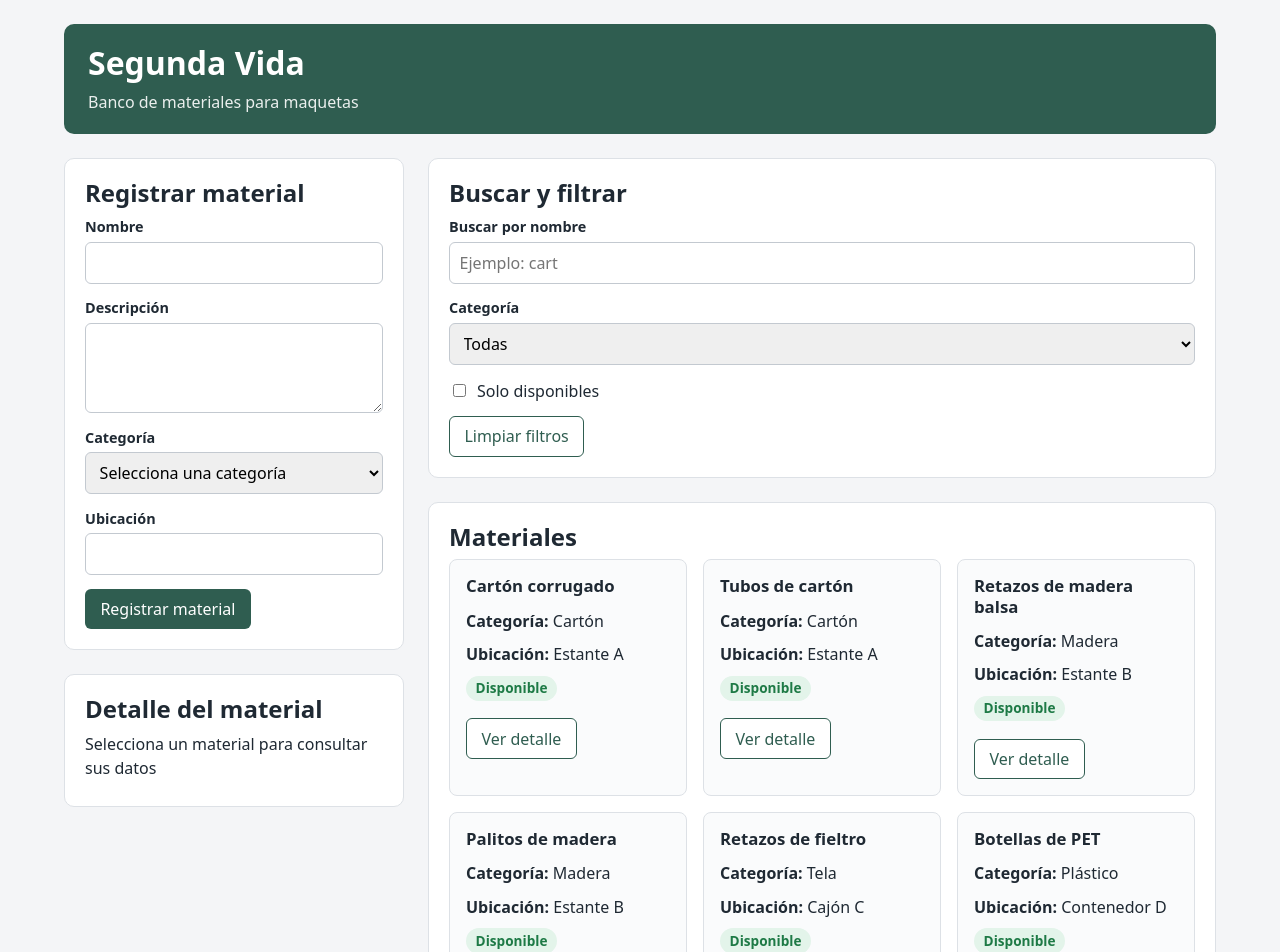
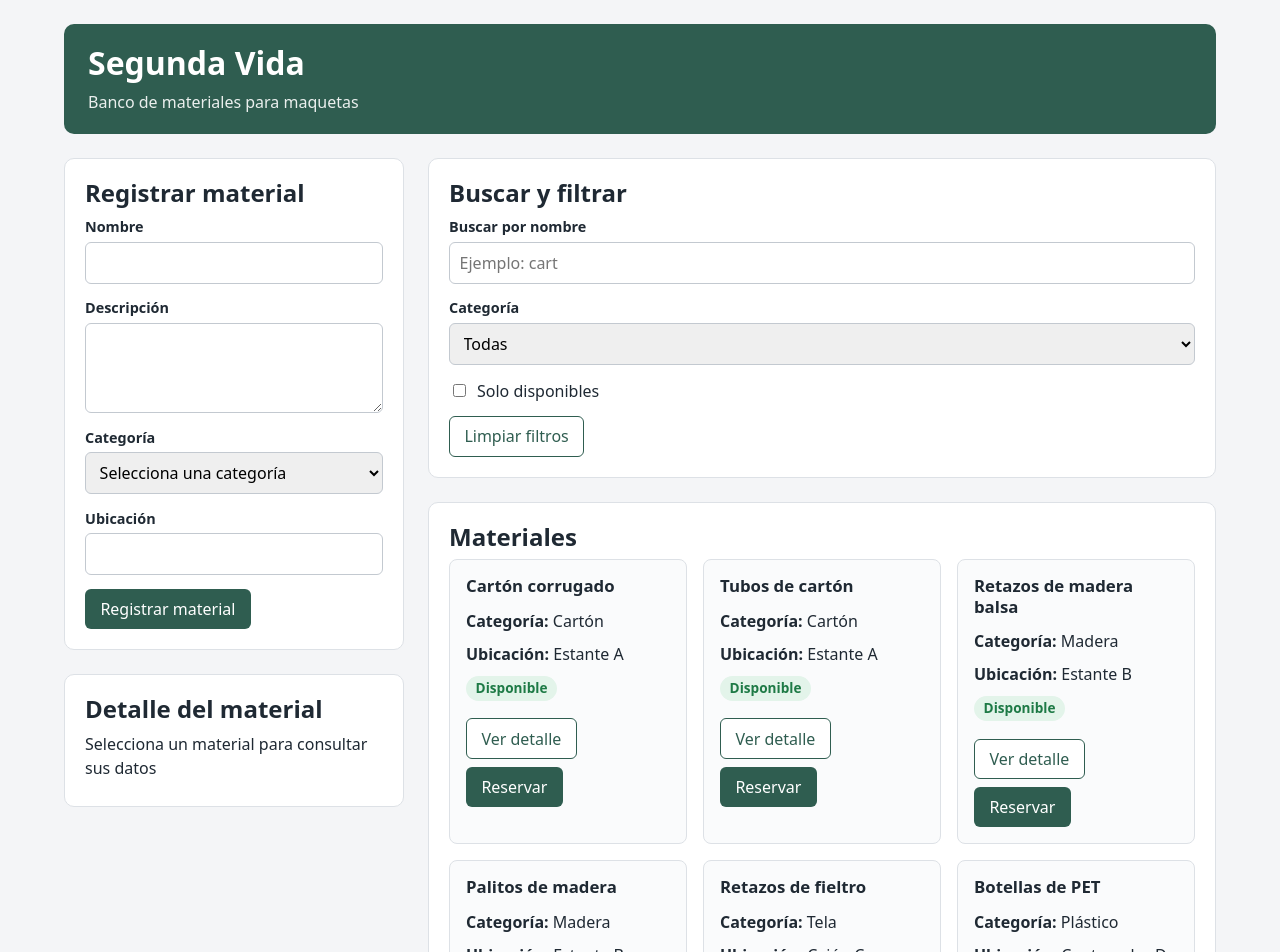
Before and after one commit to OthonLozano/PSBW, a React (Vite) app in the folder PracticandoReact/: page / in a window 1280 px wide. Shown: the top 952 px of the page. Built offline with nearby package versions, Linux system fonts and the light colour scheme.

Commit message:
feat(reserva): agrega y liberar materiales con map y spread sin mutar el estado

```diff
--- a/PracticandoReact/src/App.jsx
+++ b/PracticandoReact/src/App.jsx
@@ -89,6 +89,19 @@ function App() {
     setIdSeleccionado(null)
   }
 
+  // Alterna entre reservado y disponible sin modificar el estado directamente:
+  // map crea un arreglo nuevo y el spread crea un objeto nuevo solo para el material que cambia.
+  const manejarCambioReserva = (id) => {
+    const materialesActualizados = materiales.map((material) => {
+      if (material.id === id) {
+        return { ...material, reservado: !material.reservado }
+      }
+      return material
+    })
+
+    setMateriales(materialesActualizados)
+  }
+
   // Resultados de los filtros. Se calculan en cada renderizado a partir del arreglo completo.
   // filter crea un arreglo nuevo, así que materiales nunca se modifica.
   const textoBusqueda = normalizarTexto(busqueda)
@@ -130,7 +143,11 @@ function App() {
             alCambiarSoloDisponibles={setSoloDisponibles}
             alLimpiar={manejarLimpiarFiltros}
           />
-          <ListaMateriales materiales={materialesFiltrados} alVerDetalle={manejarVerDetalle} />
+          <ListaMateriales
+            materiales={materialesFiltrados}
+            alVerDetalle={manejarVerDetalle}
+            alCambiarReserva={manejarCambioReserva}
+          />
         </div>
       </main>
     </div>
--- a/PracticandoReact/src/components/ListaMateriales.jsx
+++ b/PracticandoReact/src/components/ListaMateriales.jsx
@@ -1,6 +1,6 @@
 import TarjetaMaterial from './TarjetaMaterial.jsx'
 
-function ListaMateriales({ materiales, alVerDetalle }) {
+function ListaMateriales({ materiales, alVerDetalle, alCambiarReserva }) {
   return (
     <section className="seccion">
       <h2>Materiales</h2>
@@ -15,6 +15,7 @@ function ListaMateriales({ materiales, alVerDetalle }) {
               key={material.id}
               material={material}
               alVerDetalle={alVerDetalle}
+              alCambiarReserva={alCambiarReserva}
             />
           ))}
         </div>
--- a/PracticandoReact/src/components/TarjetaMaterial.jsx
+++ b/PracticandoReact/src/components/TarjetaMaterial.jsx
@@ -1,7 +1,7 @@
 import { estaDisponible } from '../utils/materiales.js'
 
-// Las props se reciben desestructuradas: { material, alVerDetalle }
-function TarjetaMaterial({ material, alVerDetalle }) {
+// Las props se reciben desestructuradas: { material, alVerDetalle, alCambiarReserva }
+function TarjetaMaterial({ material, alVerDetalle, alCambiarReserva }) {
   return (
     <article className="tarjeta">
       <h3>{material.nombre}</h3>
@@ -15,6 +15,9 @@ function TarjetaMaterial({ material, alVerDetalle }) {
         <button type="button" className="boton-secundario" onClick={() => alVerDetalle(material.id)}>
           Ver detalle
         </button>
+        <button type="button" onClick={() => alCambiarReserva(material.id)}>
+          {estaDisponible(material) ? 'Reservar' : 'Liberar'}
+        </button>
       </div>
     </article>
   )
```
